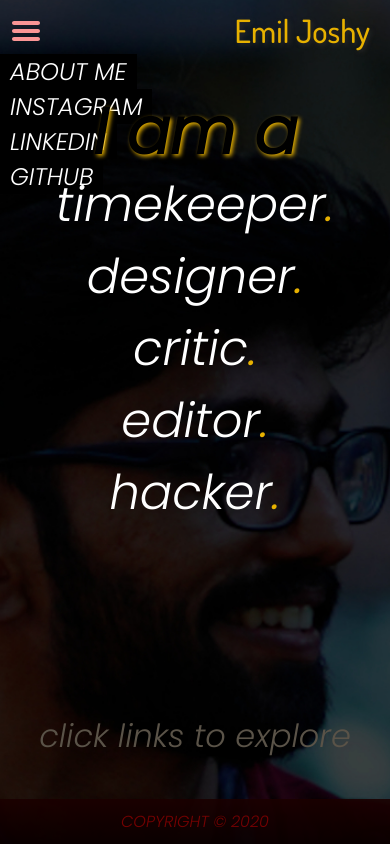
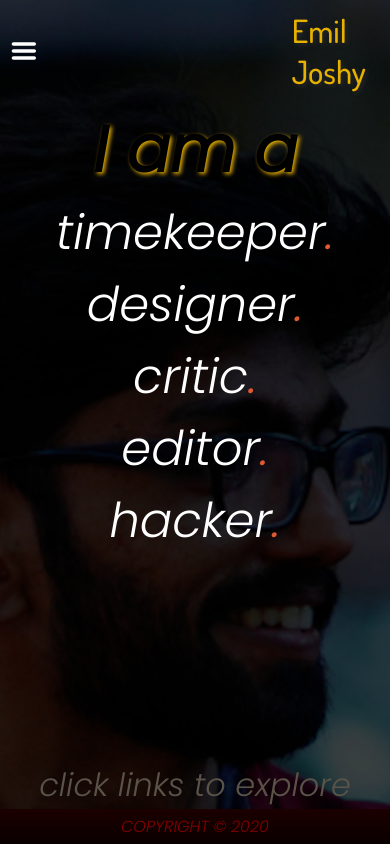
Before and after one commit to emjshrx/emjshrx.github.io, a React (Create React App) app: page /#/ in a window 390 px wide. Built offline with nearby package versions, Linux system fonts and the light colour scheme.

Commit message:
Refactor

```diff
--- /dev/null
+++ b/src/Body.js
@@ -0,0 +1,52 @@
+import React from "react";
+
+export const Body = () => {
+    return (
+        <main class="body">
+            <div class="body__pretext">I am a</div>
+            <div class="body__titles">
+                <div class="body__titles__title">
+                    <a href="/#/clock">timekeeper</a>
+                </div>
+                <div class="body__titles__title">
+                    <a
+                        href="https://drive.google.com/drive/folders/0B8Tu2WmoMEAjOTJyUUxMRXk2Y3M?usp=sharing"
+                        target="_blank"
+                        rel="noopener noreferrer"
+                    >
+                        designer
+                    </a>
+                </div>
+                <div class="body__titles__title">
+                    <a
+                        href="https://www.youtube.com/channel/UCap13UTaDSzgB4u-7gyuQtw"
+                        target="_blank"
+                        rel="noopener noreferrer"
+                    >
+                        critic
+                    </a>
+                </div>
+                <div class="body__titles__title">
+                    <a
+                        href="https://drive.google.com/drive/folders/0B8Tu2WmoMEAjOTJyUUxMRXk2Y3M?usp=sharing"
+                        target="_blank"
+                        rel="noopener noreferrer"
+                    >
+                        editor
+                    </a>
+                </div>
+                <div class="body__titles__title">
+                    <a
+                        href="https://github.com/emjshrx/"
+                        target="_blank"
+                        rel="noopener noreferrer"
+                    >
+                        hacker
+                    </a>
+                </div>
+            </div>
+
+            <div class="body__text">click links to explore</div>
+        </main>
+    );
+};
--- /dev/null
+++ b/src/Footer.js
@@ -0,0 +1,9 @@
+import React from "react";
+
+export const Footer = () => {
+    return (
+        <footer>
+            <div class="footer__text">COPYRIGHT © 2020</div>
+        </footer>
+    );
+};
--- /dev/null
+++ b/src/Header.js
@@ -0,0 +1,74 @@
+import React from "react";
+export const Header = () => {
+    const [openNavBar, setOpenNavBar] = React.useState(false);
+    const toggleNavBar = () => {
+        setOpenNavBar(!openNavBar);
+        console.log("hi");
+    };
+    return (
+        <header class="header">
+            <div class="header__navigation">
+                <svg
+                    height="32px"
+                    class="header__navigation__hamburger"
+                    id="Layer_1"
+                    version="1.1"
+                    viewBox="0 0 32 32"
+                    width="32px"
+                    xmlns="http://www.w3.org/2000/svg"
+                    onClick={toggleNavBar}
+                >
+                    <path d="M4,10h24c1.104,0,2-0.896,2-2s-0.896-2-2-2H4C2.896,6,2,6.896,2,8S2.896,10,4,10z M28,14H4c-1.104,0-2,0.896-2,2  s0.896,2,2,2h24c1.104,0,2-0.896,2-2S29.104,14,28,14z M28,22H4c-1.104,0-2,0.896-2,2s0.896,2,2,2h24c1.104,0,2-0.896,2-2  S29.104,22,28,22z" />
+                </svg>
+
+                <nav
+                    class={
+                        openNavBar
+                            ? "header__navigation__navbar header__navigation__navbar--mobile"
+                            : "header__navigation__navbar"
+                    }
+                >
+                    <ul class="header__navbar__links">
+                        <li class="header__navbar__links__link">
+                            <a
+                                href="https://www.google.com/search?q=emil+joshy&rlz=1C5CHFA_enIN918IN918&oq=emil+joshy&aqs=chrome..69i57j69i60l2j69i61.2819j0j15&sourceid=chrome&ie=UTF-8"
+                                target="_blank"
+                                rel="noopener noreferrer"
+                            >
+                                About Me
+                            </a>
+                        </li>
+                        <li class="header__navigation__navbar__links__link">
+                            <a
+                                href="https://www.instagram.com/emjshrx/"
+                                target="_blank"
+                                rel="noopener noreferrer"
+                            >
+                                Instagram
+                            </a>
+                        </li>
+                        <li class="header__navigation__navbar__links__link">
+                            <a
+                                href="https://www.linkedin.com/in/emil-joshy-1ab610144/"
+                                target="_blank"
+                                rel="noopener noreferrer"
+                            >
+                                Linkedin
+                            </a>
+                        </li>
+                        <li class="header__navigation__navbar__links__link">
+                            <a
+                                href="https://github.com/emjshrx"
+                                target="_blank"
+                                rel="noopener noreferrer"
+                            >
+                                Github
+                            </a>
+                        </li>
+                    </ul>
+                </nav>
+            </div>
+            <div class="header__name">Emil Joshy</div>
+        </header>
+    );
+};
--- a/src/Home.css
+++ b/src/Home.css
@@ -1,65 +1,98 @@
-html, body {margin: 0; height: 100%; overflow: hidden}
+html,
 body {
-    margin: 0px ;
-    padding : 0px;
+    margin: 0;
+
+    overflow: hidden;
+}
+body {
+    margin: 0px;
+    padding: 0px;
     background-image: url(images/back.jpg);
     background-repeat: repeat;
     background-size: cover;
-    font-family: 'Poppins', sans-serif;
-    color : white;
-    min-height: 100vh;
+    font-family: "Poppins", sans-serif;
+    color: white;
     background-position-x: center;
-    overflow: hidden;
-
 }
-header {
-    background-color:transparent;
-    position: fixed;
-    width:100%
-}
-
-.hamburger{
-    padding: 15px 10px 0 10px;
-    display:none;
-}
-.name{
-    padding: 10px;
-    position: fixed;
-    font-family: 'Dosis', sans-serif;
-    color: rgb(231, 177, 0);
-    font-size: 2em;
-    right:10px;
-    display: inline;
-    text-shadow: 2px 2px 4px #292929;
-}
-
-.jobs {
-    text-align: center;
-    font-size: 3em;
-    position: absolute;
-    top:20%;
-}
-
-.isa{
-    position: absolute;
-    top : 10%;
-    font-size: 4em;
-    font-weight: bold;
-    display:flex;
-    flex-direction: row;
-    color: black;
-    text-shadow: 2px 2px 4px rgb(231, 177, 0);
-
+#root {
+    display: flex;
+    flex-direction: column;
+    height: 100vh;
 }
 a {
     text-decoration: none;
-    color:inherit;
+    color: inherit;
 }
-.subtext{
-    position: absolute;
+header {
+    background-color: transparent;
+    width: 100%;
+    display: flex;
+}
+.header__navigation__hamburger {
+    display: none;
+}
+.header__navigation {
+    display: inline-block;
+    display: flex;
+    flex-grow: 2;
+    align-items: center;
+}
+nav {
+    margin-left: 0px;
+    text-align: left;
+    font-size: 1rem;
+}
+ul {
+    list-style-type: none;
+    margin: 0;
+    padding: 0;
+}
+ul > li {
+    padding-right: 10px;
+    float: left;
+    transition: color 0.5s;
+    text-transform: uppercase;
+}
+nav > ul > li {
+    padding-left: 10px;
+}
+
+li:hover {
+    color: rgb(240, 216, 138);
+    cursor: pointer;
+    text-shadow: 2px 2px 4px #202020;
+}
+.header__name {
+    padding: 10px;
+    font-family: "Dosis", sans-serif;
+    color: rgb(231, 177, 0);
     font-size: 2em;
-    bottom:10%;
-    width:100%;
+    text-shadow: 2px 2px 4px #292929;
+    display: inline-block;
+}
+
+main {
+    display: flex;
+    align-items: center;
+    justify-content: center;
+    flex-direction: column;
+    flex-grow: 2;
+}
+.body__titles {
+    text-align: center;
+    font-size: 3em;
+    flex-grow: 2;
+}
+.body__pretext {
+    font-size: 4em;
+    font-weight: bold;
+    color: black;
+    text-shadow: 2px 2px 4px rgb(231, 177, 0);
+}
+
+.body__text {
+    font-size: 2em;
+    width: 100%;
     color: rgb(90, 83, 72);
     text-align: center;
     -webkit-touch-callout: none; /* iOS Safari */
@@ -68,109 +101,55 @@ a {
     -moz-user-select: none; /* Old versions of Firefox */
     -ms-user-select: none; /* Internet Explorer/Edge */
     user-select: none;
+    align-self: flex-end;
 }
-main {
-    display:flex;
-    align-items: center;
-    justify-content: center;
-    min-height: 80%;
-    flex-direction: column;
-}
-.job{
+
+.body__titles__title {
     display: block;
     transition: font-size 0.2s;
 }
-
-.photo{
-    display: none;
-    height:75%;
-}
-nav{
-    margin-left: 0px;
-    display:inline;
-    position: fixed;
-    text-align: left;
-    font-size: 1rem !important;
-    }
-ul{
-    list-style-type: none;
-    margin: 0;
-    padding: 0;
-
-}
-.hbutton{
-    display:inline-block;
-    vertical-align: middle;
-}
-ul > li{
-    padding-right: 10px;
-    float:left;
-    transition: color 0.5s;
-    text-transform: uppercase;
-}
-nav > ul > li {
-
-    padding-left: 10px;
-}
-.hbutton:hover nav{
-    display:block !important;
-}
-
-.job:hover {
+.body__titles__title:hover {
     color: rgb(231, 177, 0);
     font-size: 1.5em;
 }
-.job::after{
-    content: '.';
-    color: rgb(231, 177, 0);
+.body__titles__title::after {
+    content: ".";
+    color: rgb(223, 90, 50);
 }
 
-li:hover {
-    color: rgb(136, 0, 0);
-    cursor:pointer;
-    text-shadow: 2px 2px 4px #202020;
-}
-footer{
-    background-image: linear-gradient(rgb(27, 0, 0),rgb(10, 0, 0));
+footer {
+    background-image: linear-gradient(rgb(27, 0, 0), rgb(10, 0, 0));
     color: maroon;
     text-align: center;
-    position: absolute;
-    bottom: 0;
-    width:100%;
-    opacity: 0.9 !important;
-
 }
-.foottext{
-    padding:10px;
+.footer__text {
+    padding: 5px;
 }
 
 @media screen and (max-width: 510px) {
-    .hamburger {
-      display:inline-block;
+    .header__navigation__hamburger {
+        display: inline-block;
+        margin-left: 10px;
     }
-    svg{
-        fill:white;
+    svg {
+        fill: white;
     }
-    nav{
-        transform: translateX(-100%);
+    nav {
+        width: 100%;
+        transform: translate(-120%, 0);
         transition: transform 0.8s ease-out;
-        font-size: 1.5rem !important;
-    }
-    nav > ul > li {
-        clear: both;
+        background-color: black;
     }
     svg:hover {
-        fill:rgb(250, 149, 149);
-
-    }
-    svg:hover ~ nav{
-        transform: translateX(0);
+        fill: rgb(221, 212, 134);
     }
     li {
         display: block;
-        background-color: black;
+
+        margin: 3px;
     }
-    nav{
-        display:none;
+    .header__navigation__navbar--mobile {
+        width: 100%;
+        transform: translate(0%, 0);
     }
 }
--- a/src/Home.js
+++ b/src/Home.js
@@ -1,43 +1,14 @@
-
-import React from 'react';
-import './Home.css';
-
-export default function Home(){
-    return(
+import React from "react";
+import "./Home.css";
+import { Header } from "./Header";
+import { Body } from "./Body";
+import { Footer } from "./Footer";
+export default function Home() {
+    return (
         <>
-           <header>
-            <div class='hbutton'>
-                <svg height="32px" class="hamburger" id="Layer_1" version="1.1" viewBox="0 0 32 32" width="32px"  xmlns="http://www.w3.org/2000/svg" >
-                    <path d="M4,10h24c1.104,0,2-0.896,2-2s-0.896-2-2-2H4C2.896,6,2,6.896,2,8S2.896,10,4,10z M28,14H4c-1.104,0-2,0.896-2,2  s0.896,2,2,2h24c1.104,0,2-0.896,2-2S29.104,14,28,14z M28,22H4c-1.104,0-2,0.896-2,2s0.896,2,2,2h24c1.104,0,2-0.896,2-2  S29.104,22,28,22z" />
-                </svg>
-
-                <nav>
-                    <ul>
-                        <li class="link"><a href='https://www.google.com/search?q=emil+joshy&rlz=1C5CHFA_enIN918IN918&oq=emil+joshy&aqs=chrome..69i57j69i60l2j69i61.2819j0j15&sourceid=chrome&ie=UTF-8' target="_blank">About Me</a></li>
-                        <li class="link"><a href='https://www.instagram.com/emjshrx/' target="_blank">Instagram</a></li>
-                        <li class="link"><a href='https://www.linkedin.com/in/emil-joshy-1ab610144/' target="_blank">Linkedin</a></li>
-                        <li class="link"><a href='https://github.com/emjshrx' target="_blank">Github</a></li>
-                    </ul>
-                </nav>
-            </div>
-            <div class="name">Emil Joshy</div>
-            </header>
-            <main>
-                <div class="isa">I am a</div>
-                <div class="jobs">
-                    <div class="job" ><a href='/#/clock'>timekeeper</a></div>
-                    <div class="job" ><a href='https://drive.google.com/drive/folders/0B8Tu2WmoMEAjOTJyUUxMRXk2Y3M?usp=sharing' target="_blank">designer</a></div>
-                    <div class="job" ><a href='https://www.youtube.com/channel/UCap13UTaDSzgB4u-7gyuQtw' target="_blank">critic</a></div>
-                    <div class="job" ><a href='https://drive.google.com/drive/folders/0B8Tu2WmoMEAjOTJyUUxMRXk2Y3M?usp=sharing' target="_blank">editor</a></div>
-                    <div class="job" ><a href='https://github.com/emjshrx/' target="_blank">hacker</a></div>
-
-                </div>
-
-            </main>
-            <div class="subtext">click links to explore</div>
-            <footer>
-                <div class="foottext">COPYRIGHT © 2020</div>
-            </footer>
+            <Header />
+            <Body />
+            <Footer />
         </>
     );
 }
```
Also changed, not shown: prettier.config.js (added, +7 -0 lines), src/Clock.js (+109 -65 lines).
